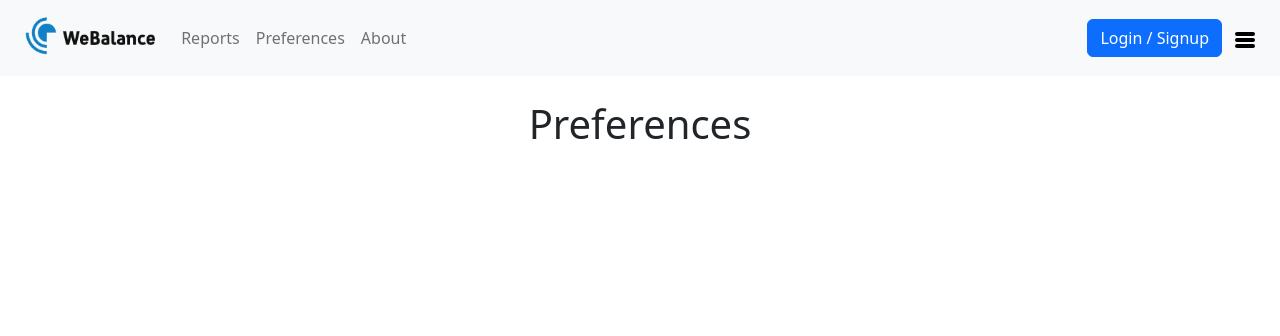
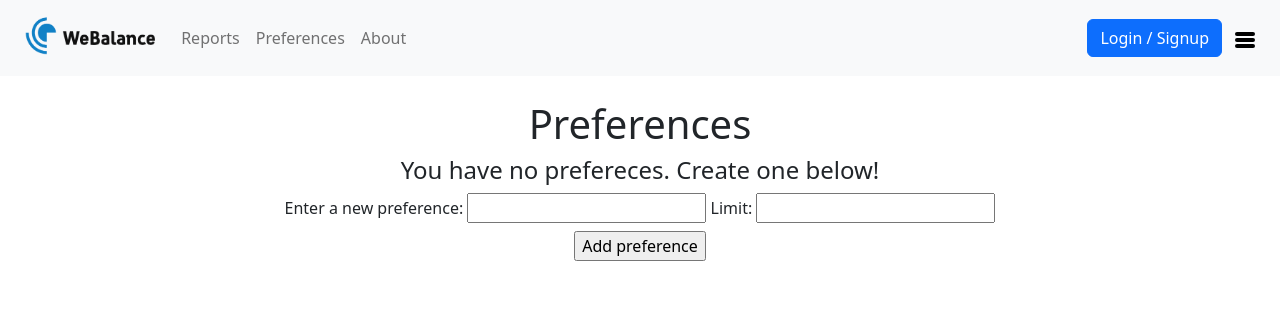
Before and after one commit to tsmithscott/WeBalance, a Flask app: page /preferences in a window 1280 px wide. Shown: the top 336 px of the page. Run offline with Flask 2, Linux system fonts and the light colour scheme; data that the repository does not hold is empty.

Commit message:
Added preferences code

```diff
--- a/main.py
+++ b/main.py
@@ -6,8 +6,10 @@ app = Flask(__name__)
 app.config ['SQLALCHEMY_DATABASE_URI'] = 'sqlite:///db.sqlite3'
 db.init_app(app)
 
-from models import User, Company
+from models import User, Company, Preferences
 
+with app.app_context():
+    db.create_all()
 
 @app.route("/")
 def home():
@@ -31,7 +33,50 @@ def dashboard():
 
 @app.route("/preferences", methods=['GET', 'POST'])
 def preferences():
-    return render_template("preferences.html", title="Preferences")
+    if request.method == 'POST':
+        new_task = request.form['task']
+        new_max = request.form['max']
+        new_preference = Preferences(task = new_task, max = new_max)
+
+        try:
+            db.session.add(new_preference)
+            db.session.commit()
+            return redirect('#')
+        except:
+            return 'There was an issue adding your preference!'
+    else:
+        preferences = Preferences.query.order_by(Preferences.task).all()
+        return render_template('preferences.html', preferences = preferences , title="Preferences")
+
+
+@app.route('/preferences/delete/<int:id>')
+def delete(id):
+    task_to_delete = Preferences.query.get_or_404(id)
+
+    try:
+        db.session.delete(task_to_delete)
+        db.session.commit()
+        return redirect('/')
+    except:
+        return 'There was an error deleting thats preference!'
+
+
+@app.route('/preferences/update/<int:id>', methods=['POST', 'GET'])
+def update(id):
+    preference = Preferences.query.get_or_404(id)
+
+    if request.method == 'POST':
+        preference.task = request.form['task']
+        preference.max = request.form['max']
+
+        try:
+            db.session.commit()
+            return redirect('/')
+        except:
+            return 'There was an issue updating the preference.'
+
+    else:
+        return render_template('preferences.html', preference = preference, title="Preferences")
 
 
 @app.route("/about")
--- a/templates/preferences.html
+++ b/templates/preferences.html
@@ -3,7 +3,64 @@
 {% block content %}
 <container class="container text-center">
     <div>
-    <h1>Preferences</h1>
+        <style>
+            table, tr, td, th {
+                border: solid 1.5px black;
+                border-collapse: collapse;
+                text-align: center;
+                padding: 5px;
+            }
+            </style>
+
+
+            <div class="content" style="text-align: center;">
+                <h1 style="text-align: center;">Preferences</h1>
+
+                {% if preferences|length < 1 %}
+                <h4 style="text-align: center;">You have no prefereces. Create one below!</h4>
+                {% else %}
+
+                <p>
+                    <table>
+                        <tr>
+                            <th>What is being limited?</th>
+                            <th>Maximum amount</th>
+                            <th>Edit</th>
+                        </tr>
+
+                        {% for preference in preferences %}
+                        <tr>
+                            <td>{{ preference.task }}</td>
+                            <td>{{ preference.max }}</td>
+                            <td style="padding-left: 7.5px; padding-right: 7.5px; padding-top: 5px; padding-bottom: 5px;">
+                                <a href="/delete/{{preference.id}}">Delete</a>
+                                <br>
+                                <a href="/update/{{preference.id}}">Update</a>
+                            </td>
+                        </tr>
+                        {% endfor %}
+                    </table>
+                </p>
+                {% endif %}
+
+                <form action="/" method="POST">
+                    <div class="input">
+                        <div class="preference input">
+                            <label for="name">Enter a new preference: </label>
+                            <input type="text" name="task">
+
+                            <label for="name">Limit: </label>
+                            <input type="text" name="max">
+                        </div>
+
+
+
+                        <div class="submit button" style="padding: 8px;">
+                            <input type="submit" value="Add preference">
+                        </div>
+                    </div>
+                </form>
+            </div>
     </div>
 </container>
 {% endblock %}
```
Also changed, not shown: models.py (+9 -0 lines).
